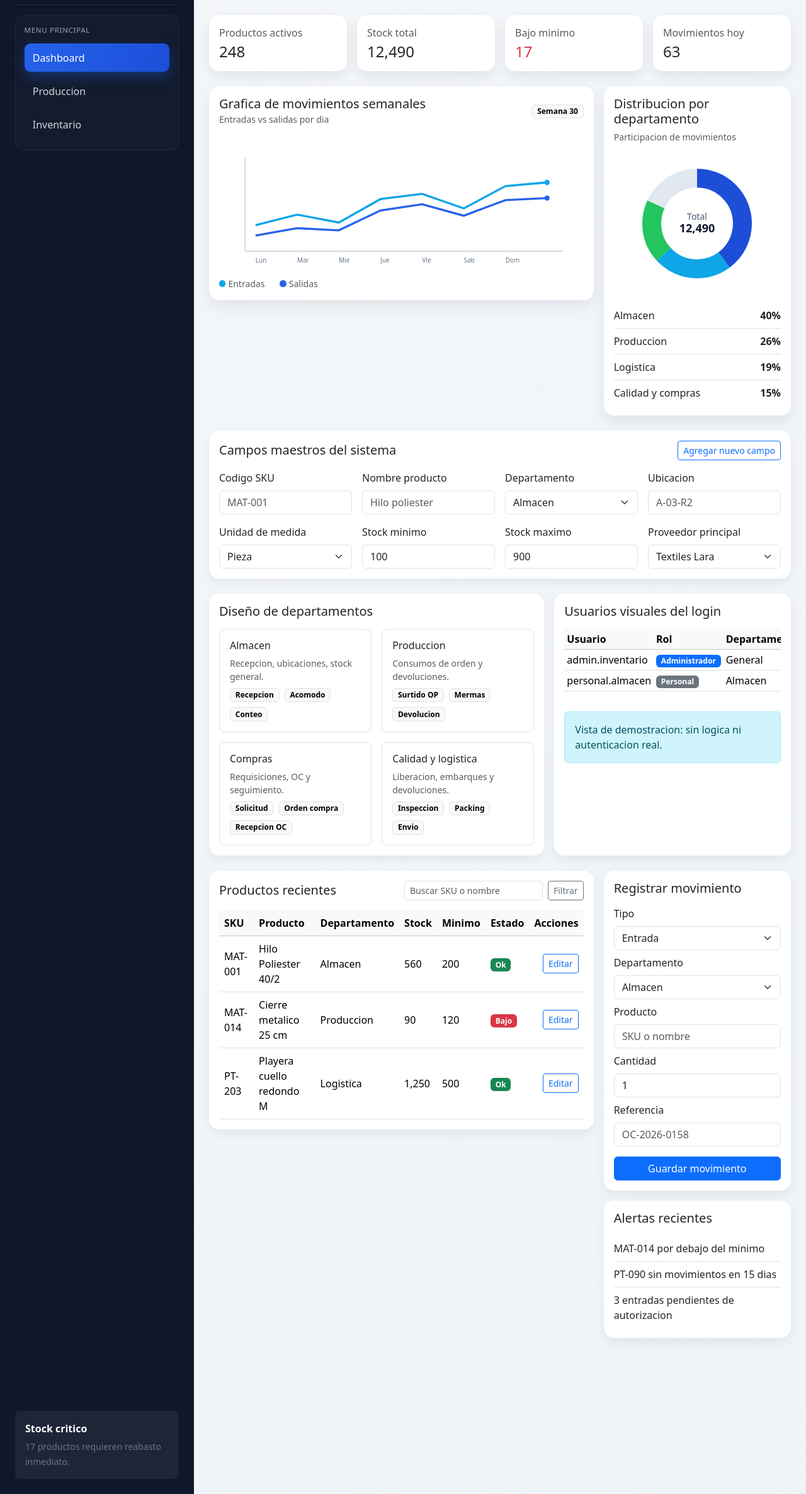
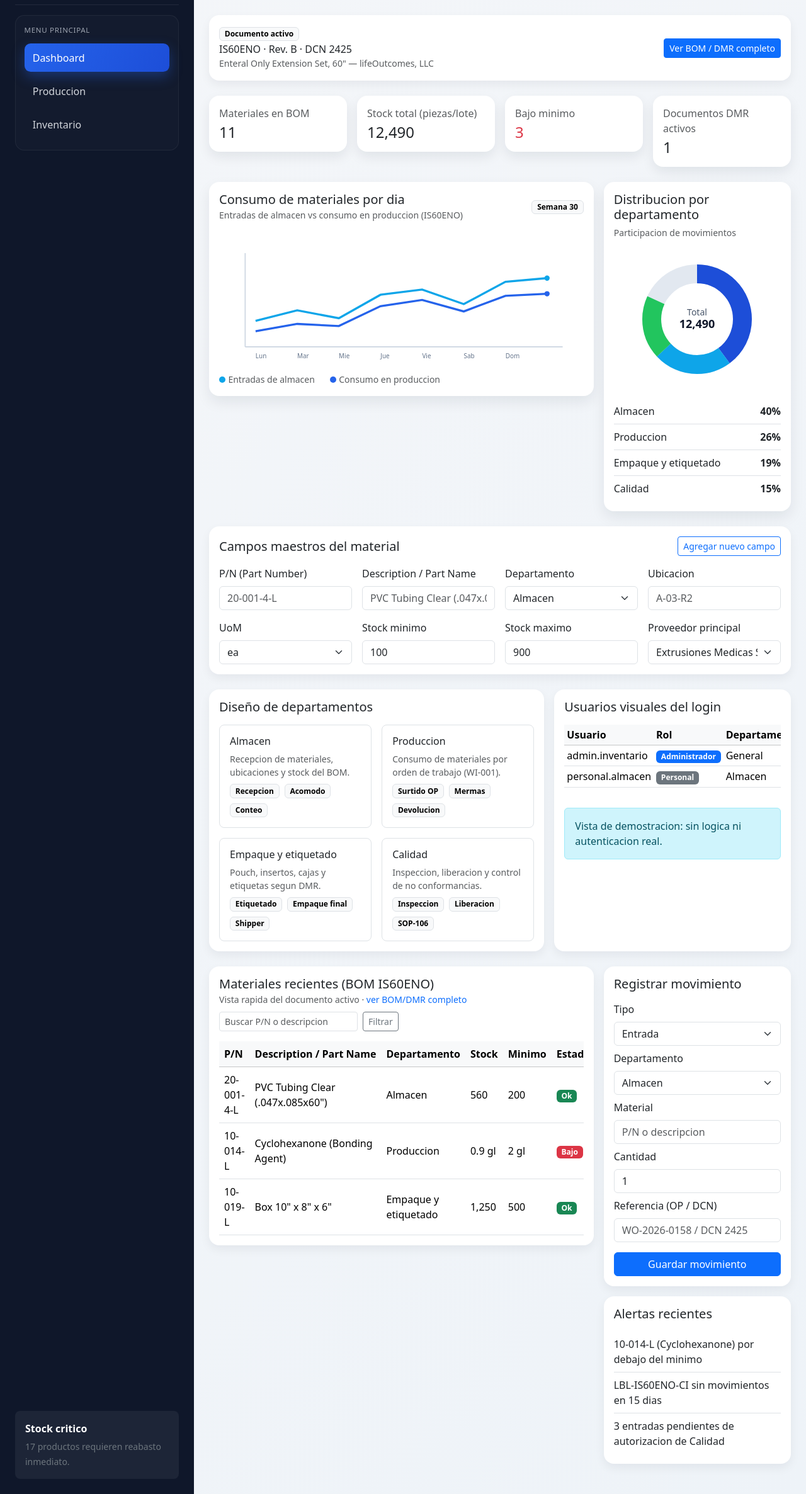
Before and after one commit to Herizir/Concurso_Maquila, a Flask app: page /dashboard in a window 1280 px wide. Shown: the part 81-2454 px from the top of the page at 63% size. Run offline with Flask 3, Linux system fonts and the light colour scheme; some libraries are stand-ins or nearby versions.

Commit message:
cambios de coherencia en el archivo dashboard

```diff
--- a/templates/dashboard.html
+++ b/templates/dashboard.html
@@ -6,19 +6,35 @@
 
         {% block contenido %}
             <main class="container-fluid py-4 px-3 px-md-4">
+
+                <section class="row g-3 mb-4">
+                    <div class="col-12">
+                        <div class="card section-card">
+                            <div class="card-body d-flex justify-content-between align-items-center flex-wrap gap-2">
+                                <div>
+                                    <span class="badge text-bg-light border mb-1">Documento activo</span>
+                                    <h3 class="h6 mb-0">IS60ENO &middot; Rev. B &middot; DCN 2425</h3>
+                                    <small class="text-muted">Enteral Only Extension Set, 60" &mdash; lifeOutcomes, LLC</small>
+                                </div>
+                                <a href="/inventario" class="btn btn-primary btn-sm">Ver BOM / DMR completo</a>
+                            </div>
+                        </div>
+                    </div>
+                </section>
+
                 <section class="row g-3 mb-4">
                     <div class="col-12 col-sm-6 col-xl-3">
                         <div class="card kpi-card">
                             <div class="card-body">
-                                <p class="text-muted mb-1">Productos activos</p>
-                                <h3 class="h4 mb-0">248</h3>
+                                <p class="text-muted mb-1">Materiales en BOM</p>
+                                <h3 class="h4 mb-0">11</h3>
                             </div>
                         </div>
                     </div>
                     <div class="col-12 col-sm-6 col-xl-3">
                         <div class="card kpi-card">
                             <div class="card-body">
-                                <p class="text-muted mb-1">Stock total</p>
+                                <p class="text-muted mb-1">Stock total (piezas/lote)</p>
                                 <h3 class="h4 mb-0">12,490</h3>
                             </div>
                         </div>
@@ -27,15 +43,15 @@
                         <div class="card kpi-card">
                             <div class="card-body">
                                 <p class="text-muted mb-1">Bajo minimo</p>
-                                <h3 class="h4 mb-0 text-danger">17</h3>
+                                <h3 class="h4 mb-0 text-danger">3</h3>
                             </div>
                         </div>
                     </div>
                     <div class="col-12 col-sm-6 col-xl-3">
                         <div class="card kpi-card">
                             <div class="card-body">
-                                <p class="text-muted mb-1">Movimientos hoy</p>
-                                <h3 class="h4 mb-0">63</h3>
+                                <p class="text-muted mb-1">Documentos DMR activos</p>
+                                <h3 class="h4 mb-0">1</h3>
                             </div>
                         </div>
                     </div>
@@ -47,8 +63,8 @@
                             <div class="card-body">
                                 <div class="d-flex justify-content-between align-items-center mb-3">
                                     <div>
-                                        <h3 class="h5 mb-0">Grafica de movimientos semanales</h3>
-                                        <small class="text-muted">Entradas vs salidas por dia</small>
+                                        <h3 class="h5 mb-0">Consumo de materiales por dia</h3>
+                                        <small class="text-muted">Entradas de almacen vs consumo en produccion (IS60ENO)</small>
                                     </div>
                                     <span class="badge text-bg-light border">Semana 30</span>
                                 </div>
@@ -69,8 +85,8 @@
                                     <text x="550" y="242" font-size="12" fill="#64748b">Dom</text>
                                 </svg>
                                 <div class="d-flex gap-4 mt-2">
-                                    <span class="small text-muted"><span class="mini-dot me-1" style="background:#0ea5e9;"></span>Entradas</span>
-                                    <span class="small text-muted"><span class="mini-dot me-1" style="background:#2563eb;"></span>Salidas</span>
+                                    <span class="small text-muted"><span class="mini-dot me-1" style="background:#0ea5e9;"></span>Entradas de almacen</span>
+                                    <span class="small text-muted"><span class="mini-dot me-1" style="background:#2563eb;"></span>Consumo en produccion</span>
                                 </div>
                             </div>
                         </div>
@@ -93,8 +109,8 @@
                                 <ul class="list-group list-group-flush">
                                     <li class="list-group-item d-flex justify-content-between px-0"><span>Almacen</span><strong>40%</strong></li>
                                     <li class="list-group-item d-flex justify-content-between px-0"><span>Produccion</span><strong>26%</strong></li>
-                                    <li class="list-group-item d-flex justify-content-between px-0"><span>Logistica</span><strong>19%</strong></li>
-                                    <li class="list-group-item d-flex justify-content-between px-0"><span>Calidad y compras</span><strong>15%</strong></li>
+                                    <li class="list-group-item d-flex justify-content-between px-0"><span>Empaque y etiquetado</span><strong>19%</strong></li>
+                                    <li class="list-group-item d-flex justify-content-between px-0"><span>Calidad</span><strong>15%</strong></li>
                                 </ul>
                             </div>
                         </div>
@@ -106,26 +122,25 @@
                         <div class="card section-card">
                             <div class="card-body">
                                 <div class="d-flex justify-content-between align-items-center mb-3 flex-wrap gap-2">
-                                    <h3 class="h5 mb-0">Campos maestros del sistema</h3>
+                                    <h3 class="h5 mb-0">Campos maestros del material</h3>
                                     <button class="btn btn-outline-primary btn-sm">Agregar nuevo campo</button>
                                 </div>
                                 <div class="row g-3">
                                     <div class="col-12 col-md-6 col-xl-3">
-                                        <label class="form-label">Codigo SKU</label>
-                                        <input type="text" class="form-control" placeholder="MAT-001">
+                                        <label class="form-label">P/N (Part Number)</label>
+                                        <input type="text" class="form-control" placeholder="20-001-4-L">
                                     </div>
                                     <div class="col-12 col-md-6 col-xl-3">
-                                        <label class="form-label">Nombre producto</label>
-                                        <input type="text" class="form-control" placeholder="Hilo poliester">
+                                        <label class="form-label">Description / Part Name</label>
+                                        <input type="text" class="form-control" placeholder="PVC Tubing Clear (.047x.085x60&quot;)">
                                     </div>
                                     <div class="col-12 col-md-6 col-xl-3">
                                         <label class="form-label">Departamento</label>
                                         <select class="form-select">
                                             <option>Almacen</option>
                                             <option>Produccion</option>
-                                            <option>Compras</option>
                                             <option>Calidad</option>
-                                            <option>Logistica</option>
+                                            <option>Empaque y etiquetado</option>
                                         </select>
                                     </div>
                                     <div class="col-12 col-md-6 col-xl-3">
@@ -133,12 +148,14 @@
                                         <input type="text" class="form-control" placeholder="A-03-R2">
                                     </div>
                                     <div class="col-12 col-md-6 col-xl-3">
-                                        <label class="form-label">Unidad de medida</label>
+                                        <label class="form-label">UoM</label>
                                         <select class="form-select">
-                                            <option>Pieza</option>
-                                            <option>Kg</option>
-                                            <option>Caja</option>
-                                            <option>Rollo</option>
+                                            <option>ea</option>
+                                            <option>gl</option>
+                                            <option>kg</option>
+                                            <option>m</option>
+                                            <option>l</option>
+                                            <option>caja</option>
                                         </select>
                                     </div>
                                     <div class="col-12 col-md-6 col-xl-3">
@@ -152,9 +169,9 @@
                                     <div class="col-12 col-md-6 col-xl-3">
                                         <label class="form-label">Proveedor principal</label>
                                         <select class="form-select">
-                                            <option>Textiles Lara</option>
-                                            <option>Avios del Centro</option>
-                                            <option>Comercial Delta</option>
+                                            <option>Extrusiones Medicas SA</option>
+                                            <option>Componentes Enterales del Norte</option>
+                                            <option>Empaques y Etiquetas Delta</option>
                                         </select>
                                     </div>
                                 </div>
@@ -172,7 +189,7 @@
                                     <div class="col-12 col-md-6">
                                         <div class="border rounded-3 p-3 h-100">
                                             <h4 class="h6">Almacen</h4>
-                                            <p class="small text-muted mb-2">Recepcion, ubicaciones, stock general.</p>
+                                            <p class="small text-muted mb-2">Recepcion de materiales, ubicaciones y stock del BOM.</p>
                                             <div class="d-flex gap-2 flex-wrap">
                                                 <span class="badge text-bg-light border">Recepcion</span>
                                                 <span class="badge text-bg-light border">Acomodo</span>
@@ -183,7 +200,7 @@
                                     <div class="col-12 col-md-6">
                                         <div class="border rounded-3 p-3 h-100">
                                             <h4 class="h6">Produccion</h4>
-                                            <p class="small text-muted mb-2">Consumos de orden y devoluciones.</p>
+                                            <p class="small text-muted mb-2">Consumo de materiales por orden de trabajo (WI-001).</p>
                                             <div class="d-flex gap-2 flex-wrap">
                                                 <span class="badge text-bg-light border">Surtido OP</span>
                                                 <span class="badge text-bg-light border">Mermas</span>
@@ -193,23 +210,23 @@
                                     </div>
                                     <div class="col-12 col-md-6">
                                         <div class="border rounded-3 p-3 h-100">
-                                            <h4 class="h6">Compras</h4>
-                                            <p class="small text-muted mb-2">Requisiciones, OC y seguimiento.</p>
+                                            <h4 class="h6">Empaque y etiquetado</h4>
+                                            <p class="small text-muted mb-2">Pouch, insertos, cajas y etiquetas segun DMR.</p>
                                             <div class="d-flex gap-2 flex-wrap">
-                                                <span class="badge text-bg-light border">Solicitud</span>
-                                                <span class="badge text-bg-light border">Orden compra</span>
-                                                <span class="badge text-bg-light border">Recepcion OC</span>
+                                                <span class="badge text-bg-light border">Etiquetado</span>
+                                                <span class="badge text-bg-light border">Empaque final</span>
+                                                <span class="badge text-bg-light border">Shipper</span>
                                             </div>
                                         </div>
                                     </div>
                                     <div class="col-12 col-md-6">
                                         <div class="border rounded-3 p-3 h-100">
-                                            <h4 class="h6">Calidad y logistica</h4>
-                                            <p class="small text-muted mb-2">Liberacion, embarques y devoluciones.</p>
+                                            <h4 class="h6">Calidad</h4>
+                                            <p class="small text-muted mb-2">Inspeccion, liberacion y control de no conformancias.</p>
                                             <div class="d-flex gap-2 flex-wrap">
                                                 <span class="badge text-bg-light border">Inspeccion</span>
-                                                <span class="badge text-bg-light border">Packing</span>
-                                                <span class="badge text-bg-light border">Envio</span>
+                                                <span class="badge text-bg-light border">Liberacion</span>
+                                                <span class="badge text-bg-light border">SOP-106</span>
                                             </div>
                                         </div>
                                     </div>
@@ -261,9 +278,12 @@
                         <div class="card section-card">
                             <div class="card-body">
                                 <div class="d-flex justify-content-between align-items-center mb-3 gap-2 flex-wrap">
-                                    <h3 class="h5 mb-0">Productos recientes</h3>
+                                    <div>
+                                        <h3 class="h5 mb-0">Materiales recientes (BOM IS60ENO)</h3>
+                                        <small class="text-muted">Vista rapida del documento activo &middot; <a href="/inventario" class="text-decoration-none">ver BOM/DMR completo</a></small>
+                                    </div>
                                     <div class="d-flex gap-2">
-                                        <input class="form-control form-control-sm" type="search" placeholder="Buscar SKU o nombre">
+                                        <input class="form-control form-control-sm" type="search" placeholder="Buscar P/N o descripcion">
                                         <button class="btn btn-sm btn-outline-secondary">Filtrar</button>
                                     </div>
                                 </div>
@@ -272,8 +292,8 @@
                                     <table class="table table-hover align-middle mb-0">
                                         <thead class="table-light">
                                             <tr>
-                                                <th>SKU</th>
-                                                <th>Producto</th>
+                                                <th>P/N</th>
+                                                <th>Description / Part Name</th>
                                                 <th>Departamento</th>
                                                 <th>Stock</th>
                                                 <th>Minimo</th>
@@ -283,8 +303,8 @@
                                         </thead>
                                         <tbody>
                                             <tr>
-                                                <td>MAT-001</td>
-                                                <td>Hilo Poliester 40/2</td>
+                                                <td>20-001-4-L</td>
+                                                <td>PVC Tubing Clear (.047x.085x60")</td>
                                                 <td>Almacen</td>
                                                 <td>560</td>
                                                 <td>200</td>
@@ -292,18 +312,18 @@
                                                 <td class="text-end"><button class="btn btn-sm btn-outline-primary">Editar</button></td>
                                             </tr>
                                             <tr>
-                                                <td>MAT-014</td>
-                                                <td>Cierre metalico 25 cm</td>
+                                                <td>10-014-L</td>
+                                                <td>Cyclohexanone (Bonding Agent)</td>
                                                 <td>Produccion</td>
-                                                <td>90</td>
-                                                <td>120</td>
+                                                <td>0.9 gl</td>
+                                                <td>2 gl</td>
                                                 <td><span class="badge text-bg-danger">Bajo</span></td>
                                                 <td class="text-end"><button class="btn btn-sm btn-outline-primary">Editar</button></td>
                                             </tr>
                                             <tr>
-                                                <td>PT-203</td>
-                                                <td>Playera cuello redondo M</td>
-                                                <td>Logistica</td>
+                                                <td>10-019-L</td>
+                                                <td>Box 10" x 8" x 6"</td>
+                                                <td>Empaque y etiquetado</td>
                                                 <td>1,250</td>
                                                 <td>500</td>
                                                 <td><span class="badge text-bg-success">Ok</span></td>
@@ -334,22 +354,21 @@
                                         <select class="form-select">
                                             <option>Almacen</option>
                                             <option>Produccion</option>
-                                            <option>Compras</option>
                                             <option>Calidad</option>
-                                            <option>Logistica</option>
+                                            <option>Empaque y etiquetado</option>
                                         </select>
                                     </div>
                                     <div class="mb-2">
-                                        <label class="form-label">Producto</label>
-                                        <input type="text" class="form-control" placeholder="SKU o nombre">
+                                        <label class="form-label">Material</label>
+                                        <input type="text" class="form-control" placeholder="P/N o descripcion">
                                     </div>
                                     <div class="mb-2">
                                         <label class="form-label">Cantidad</label>
                                         <input type="number" class="form-control" min="1" value="1">
                                     </div>
                                     <div class="mb-3">
-                                        <label class="form-label">Referencia</label>
-                                        <input type="text" class="form-control" placeholder="OC-2026-0158">
+                                        <label class="form-label">Referencia (OP / DCN)</label>
+                                        <input type="text" class="form-control" placeholder="WO-2026-0158 / DCN 2425">
                                     </div>
                                     <button type="submit" class="btn btn-primary w-100">Guardar movimiento</button>
                                 </form>
@@ -360,9 +379,9 @@
                             <div class="card-body">
                                 <h3 class="h5 mb-3">Alertas recientes</h3>
                                 <ul class="list-group list-group-flush">
-                                    <li class="list-group-item px-0">MAT-014 por debajo del minimo</li>
-                                    <li class="list-group-item px-0">PT-090 sin movimientos en 15 dias</li>
-                                    <li class="list-group-item px-0">3 entradas pendientes de autorizacion</li>
+                                    <li class="list-group-item px-0">10-014-L (Cyclohexanone) por debajo del minimo</li>
+                                    <li class="list-group-item px-0">LBL-IS60ENO-CI sin movimientos en 15 dias</li>
+                                    <li class="list-group-item px-0">3 entradas pendientes de autorizacion de Calidad</li>
                                 </ul>
                             </div>
                         </div>
```
